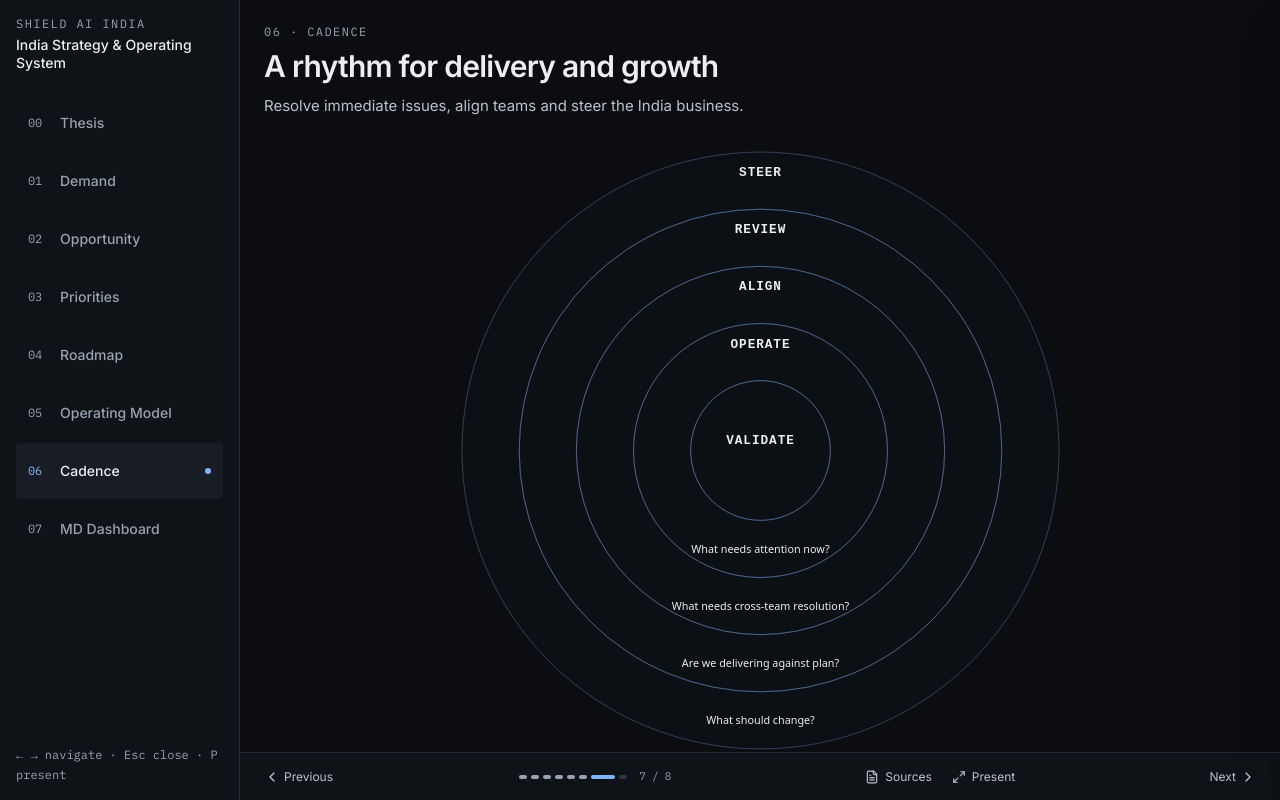
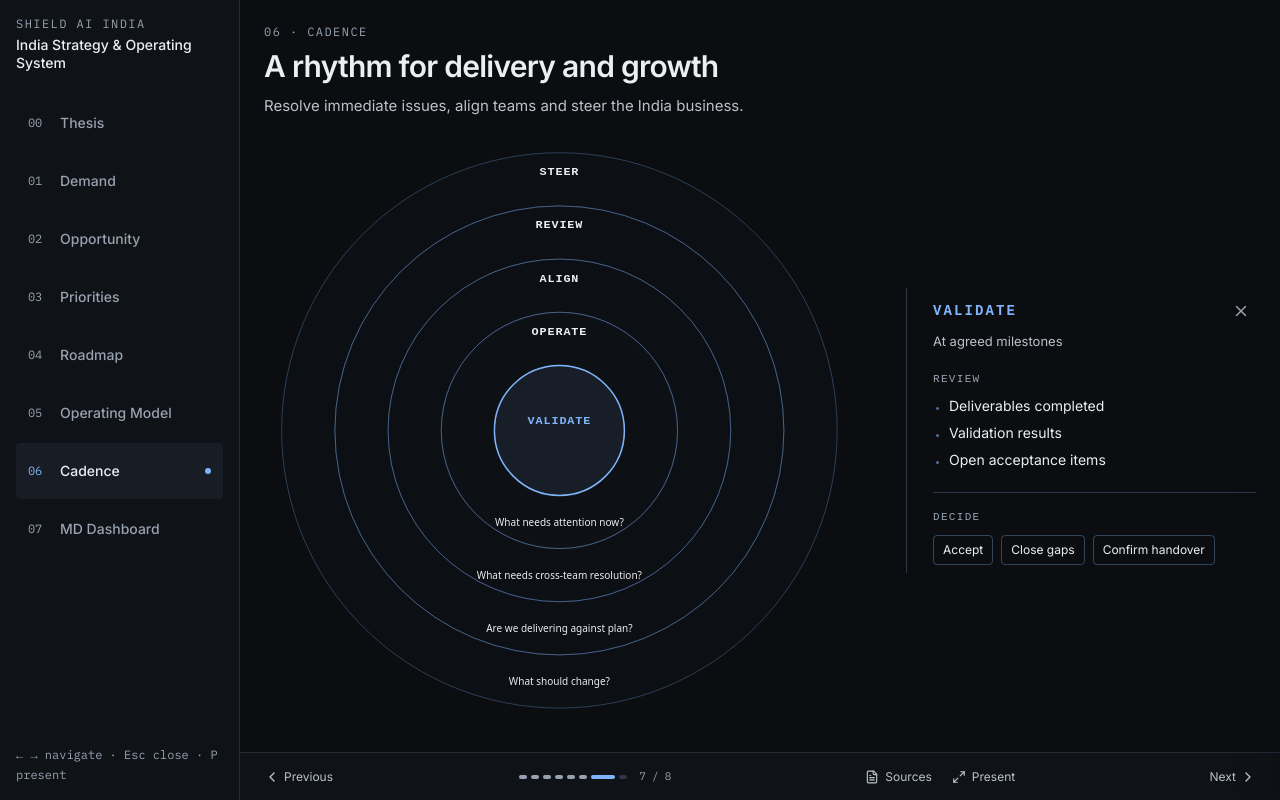
Before and after one commit to Sakshambhutani/shield-ai-emergent, a React (Vite) app in the folder shield-ai-india-source/frontend/: page /cadence in a window 1280 px wide. Built offline with nearby package versions, Linux system fonts and the light colour scheme.

Commit message:
Refine cadence panels and open Validate by default

```diff
--- a/shield-ai-india-source/frontend/src/sections/Cadence.tsx
+++ b/shield-ai-india-source/frontend/src/sections/Cadence.tsx
@@ -7,66 +7,93 @@ const LAYERS = [
   {
     "id": "milestone",
     "name": "VALIDATE",
-    "cadence": "Milestone-based",
+    "cadence": "At agreed milestones",
     "outer": 110,
     "inner": 0,
     "labelY": 490,
-    "questions": [
-      "Has the Army or partner accepted the agreed delivery evidence?",
-      "What remains open across V-BAT, Hivemind or technology transfer?",
-      "Can we approve handover and trigger any associated payment?"
+    "measures": [
+      "Deliverables completed",
+      "Validation results",
+      "Open acceptance items"
+    ],
+    "decisions": [
+      "Accept",
+      "Close gaps",
+      "Confirm handover"
     ]
   },
   {
     "id": "weekly",
     "name": "OPERATE",
-    "cadence": "Weekly",
+    "cadence": "Typically weekly",
     "outer": 200,
     "inner": 110,
     "labelY": 338,
-    "questions": [
-      "What is blocking the next Army delivery or Hivemind integration?",
-      "Are hiring, access or funding gaps holding up work?",
-      "What needs action from India, US teams or JSW this week?"
+    "measures": [
+      "Milestone movement",
+      "Open blockers",
+      "Critical joining gaps",
+      "Near-term cash exceptions"
+    ],
+    "decisions": [
+      "Recover",
+      "Assign ownership",
+      "Escalate"
     ]
   },
   {
     "id": "fortnightly",
     "name": "ALIGN",
-    "cadence": "Fortnightly",
+    "cadence": "Fortnightly / as needed",
     "outer": 290,
     "inner": 200,
     "labelY": 248,
-    "questions": [
-      "Are India, US teams and JSW working to the same delivery commitments?",
-      "Where do engineering capacity or partner dependencies need resolution?",
-      "Can we support new customer evaluations without delaying the Army programme?"
+    "measures": [
+      "Shared dependencies",
+      "Engineering capacity",
+      "Customer and partner commitments"
+    ],
+    "decisions": [
+      "Agree owners and dates",
+      "Resolve resource conflicts"
     ]
   },
   {
     "id": "monthly",
     "name": "REVIEW",
-    "cadence": "Monthly",
+    "cadence": "Typically monthly",
     "outer": 380,
     "inner": 290,
     "labelY": 158,
-    "questions": [
-      "Are Army acceptance and Hivemind integration progressing against plan?",
-      "Are hiring and available funding keeping pace with the planned team growth?",
-      "Are customer relationships turning into credible opportunities?"
+    "measures": [
+      "Functional KPI trends",
+      "Hiring versus plan",
+      "Budget variance",
+      "Funding coverage",
+      "BD progression"
+    ],
+    "decisions": [
+      "Correct performance",
+      "Update forecasts"
     ]
   },
   {
     "id": "quarterly",
     "name": "STEER",
-    "cadence": "Quarterly",
+    "cadence": "Quarterly / when priorities change",
     "outer": 470,
     "inner": 380,
     "labelY": 68,
-    "questions": [
-      "Are we turning the Army foothold into follow-on business?",
-      "Which new programmes deserve investment next?",
-      "When can India take on global engineering work, and what must change in staffing, funding or partner support?"
+    "measures": [
+      "New-business potential",
+      "Army follow-on",
+      "Delivery capacity",
+      "Hiring and funding outlook"
+    ],
+    "decisions": [
+      "Invest",
+      "Prioritise",
+      "Defer"
     ]
   }
 ] as const;
@@ -86,7 +113,7 @@ function ringPath(outer: number, inner: number) {
 }
 
 export default function Cadence() {
-  const [selected, setSelected] = useState<LayerId | null>(null);
+  const [selected, setSelected] = useState<LayerId | null>('milestone');
   const [hasInteracted, setHasInteracted] = useState(false);
   const ringRefs = useRef<Partial<Record<LayerId, SVGGElement | null>>>({});
   const active = LAYERS.find(layer => layer.id === selected);
@@ -112,7 +139,7 @@ export default function Cadence() {
       <svg className="cadence-circles" viewBox="0 0 1000 1000" role="group" aria-label="Cadence layers" data-testid="decision-rhythm">
         {LAYERS.map(layer => <g key={layer.id} ref={node => { ringRefs.current[layer.id] = node; }}
           className={`cadence-layer${selected === layer.id ? ' is-selected' : ''}`}
-          role="button" tabIndex={0} aria-label={`${layer.name}. ${layer.cadence}. Show review questions`}
+          role="button" tabIndex={0} aria-label={`${layer.name}. ${layer.cadence}. Show measures and decisions`}
           aria-pressed={selected === layer.id} aria-expanded={selected === layer.id}
           aria-controls={selected === layer.id ? 'cadence-questions' : undefined}
           data-testid={`cadence-ring-${layer.id}`}
@@ -135,10 +162,17 @@ export default function Cadence() {
       {active && <aside id="cadence-questions" className="cadence-questions" aria-labelledby="cadence-questions-title" aria-live="polite">
         <div className="cadence-panel-heading">
           <h2 id="cadence-questions-title">{active.name}</h2>
-          <button type="button" onClick={close} aria-label="Close questions"><X size={18} /></button>
+          <button type="button" onClick={close} aria-label="Close cadence details"><X size={18} /></button>
         </div>
         <p className="cadence-panel-period">{active.cadence}</p>
-        <ul>{active.questions.map(question => <li key={question}>{question}</li>)}</ul>
+        <section className="cadence-panel-section" aria-labelledby="cadence-review-title">
+          <h3 id="cadence-review-title">Review</h3>
+          <ul>{active.measures.map(measure => <li key={measure}>{measure}</li>)}</ul>
+        </section>
+        <section className="cadence-panel-section cadence-panel-decisions" aria-labelledby="cadence-decide-title">
+          <h3 id="cadence-decide-title">Decide</h3>
+          <div className="cadence-decision-labels">{active.decisions.map(decision => <span key={decision}>{decision}</span>)}</div>
+        </section>
       </aside>}
     </div>
   </Screen>;
--- a/shield-ai-india-source/frontend/src/sections/cadence.css
+++ b/shield-ai-india-source/frontend/src/sections/cadence.css
@@ -16,9 +16,9 @@
 .cadence-panel-heading h2 { font: 600 14px ui-monospace, monospace; letter-spacing: .15em; color: var(--accent, #80b4fa); }
 .cadence-panel-heading button { color: var(--text-muted, #9199a4); padding: 6px; border-radius: 4px; }
 .cadence-panel-heading button:focus-visible { outline: 2px solid var(--accent, #80b4fa); outline-offset: 2px; }
-.cadence-questions ul { list-style: disc; margin: 24px 0 0; padding-left: 18px; display: grid; gap: 22px; }
-.cadence-questions li { padding-left: 4px; font-size: 15px; line-height: 1.65; color: var(--text-primary, #e0e2de); }
-.cadence-questions li::marker { color: var(--text-muted, #9199a4); }
+.cadence-questions ul { list-style: disc; margin: 10px 0 0; padding-left: 16px; display: grid; gap: 6px; }
+.cadence-questions li { font-size: 14px; line-height: 1.5; color: var(--text-primary, #e0e2de); }
+.cadence-questions li::marker { color: #80b4fa99; font-size: 10px; }
 @media (max-width: 950px) {
   .cadence-screen { height: auto; min-height: 100%; }
   .cadence-layout { flex-direction: column; padding: 16px 0; }
@@ -29,6 +29,7 @@
 /* A single outward sweep invites interaction without becoming a looping distraction. */
 .cadence-click-cue { fill: #80b4fa16; stroke: var(--accent, #80b4fa); stroke-width: 3; opacity: 0; pointer-events: none; }
 .show-click-cue .cadence-click-cue { animation: cadence-invite 1600ms ease-in-out both; }
+.show-click-cue .is-selected .cadence-click-cue { animation: none; }
 .show-click-cue .cue-milestone { animation-delay: 500ms; }
 .show-click-cue .cue-weekly { animation-delay: 1100ms; }
 .show-click-cue .cue-fortnightly { animation-delay: 1700ms; }
@@ -37,7 +38,7 @@
   40% { opacity: .85; }
 }
 @media (hover: hover) {
-  .cadence-layout:not(.has-selection) .cadence-layer:hover .cadence-ring {
+  .cadence-layer:not(.is-selected):hover .cadence-ring {
     fill: #80b4fa12;
     stroke: var(--accent, #80b4fa);
     stroke-width: 2.5;
@@ -53,3 +54,9 @@
 .show-click-cue .cue-quarterly { animation-delay: 2900ms; }
 
 .cadence-panel-period { font-size: 13px; color: var(--text-secondary); margin-top: 6px; }
+
+.cadence-panel-section { margin-top: 22px; }
+.cadence-panel-section h3 { font: 500 11px ui-monospace, monospace; text-transform: uppercase; letter-spacing: .12em; color: var(--text-muted); }
+.cadence-panel-decisions { border-top: 1px solid var(--border, #303a49); padding-top: 18px; }
+.cadence-decision-labels { display: flex; flex-wrap: wrap; gap: 8px; margin-top: 12px; }
+.cadence-decision-labels span { padding: 5px 9px; border: 1px solid #80b4fa55; border-radius: 4px; font-size: 12px; line-height: 1.5; color: var(--text-primary); }
```
